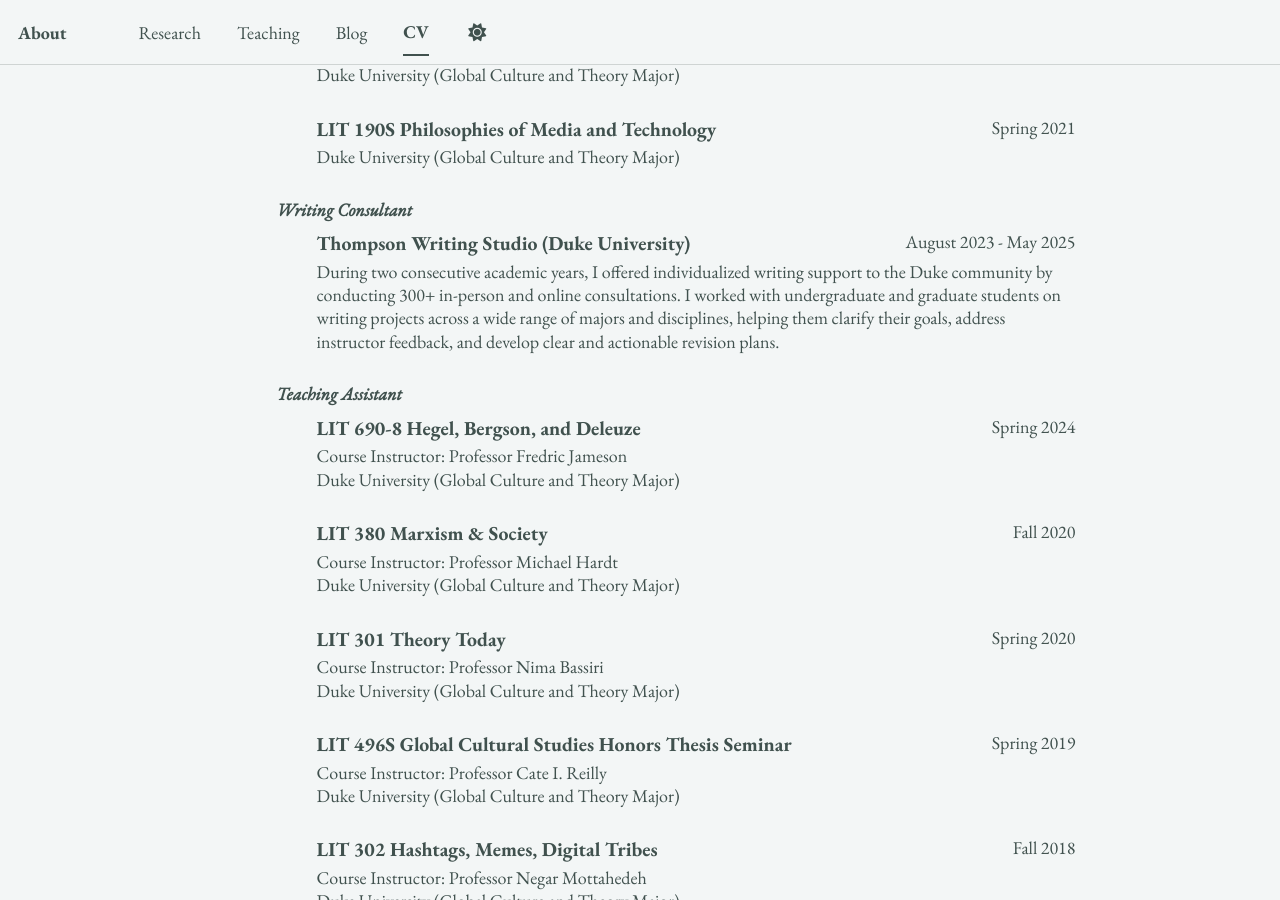
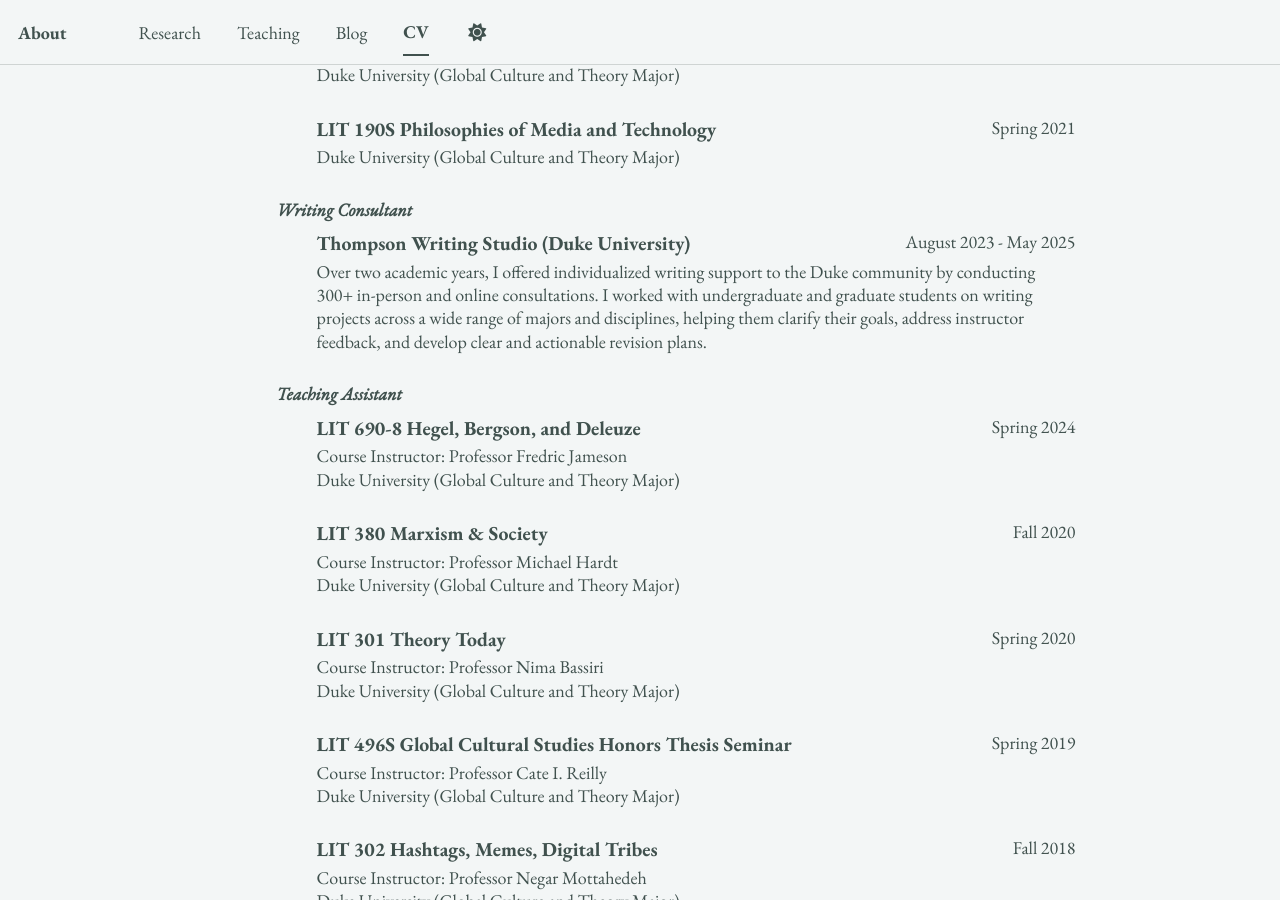
Before and after one commit to epujol90/epujol90.github.io, a Jekyll site: the page built from _pages/cv-json.md, in a window 1280 px wide and 900 px high, scrolled down 5425 px. Built offline with Jekyll 4.4.1, drawn with Linux system fonts in a browser that asks for light colours; a script bundle is joined from its source files by our own code; library files that are not in the unit come from our copies.

Commit message:
Update cv.json

```diff
--- a/_data/cv.json
+++ b/_data/cv.json
@@ -341,7 +341,7 @@
       "institution": "",
       "date": "August 2023 - May 2025",
       "role": "",
-      "description": "During two consecutive academic years, I offered individualized writing support to the Duke community by conducting 300+ in-person and online consultations. I worked with undergraduate and graduate students on writing projects across a wide range of majors and disciplines, helping them clarify their goals, address instructor feedback, and develop clear and actionable revision plans.",
+      "description": "Over two academic years, I offered individualized writing support to the Duke community by conducting 300+ in-person and online consultations. I worked with undergraduate and graduate students on writing projects across a wide range of majors and disciplines, helping them clarify their goals, address instructor feedback, and develop clear and actionable revision plans.",
       "category": "Writing Consultant"
     },
     {
```
